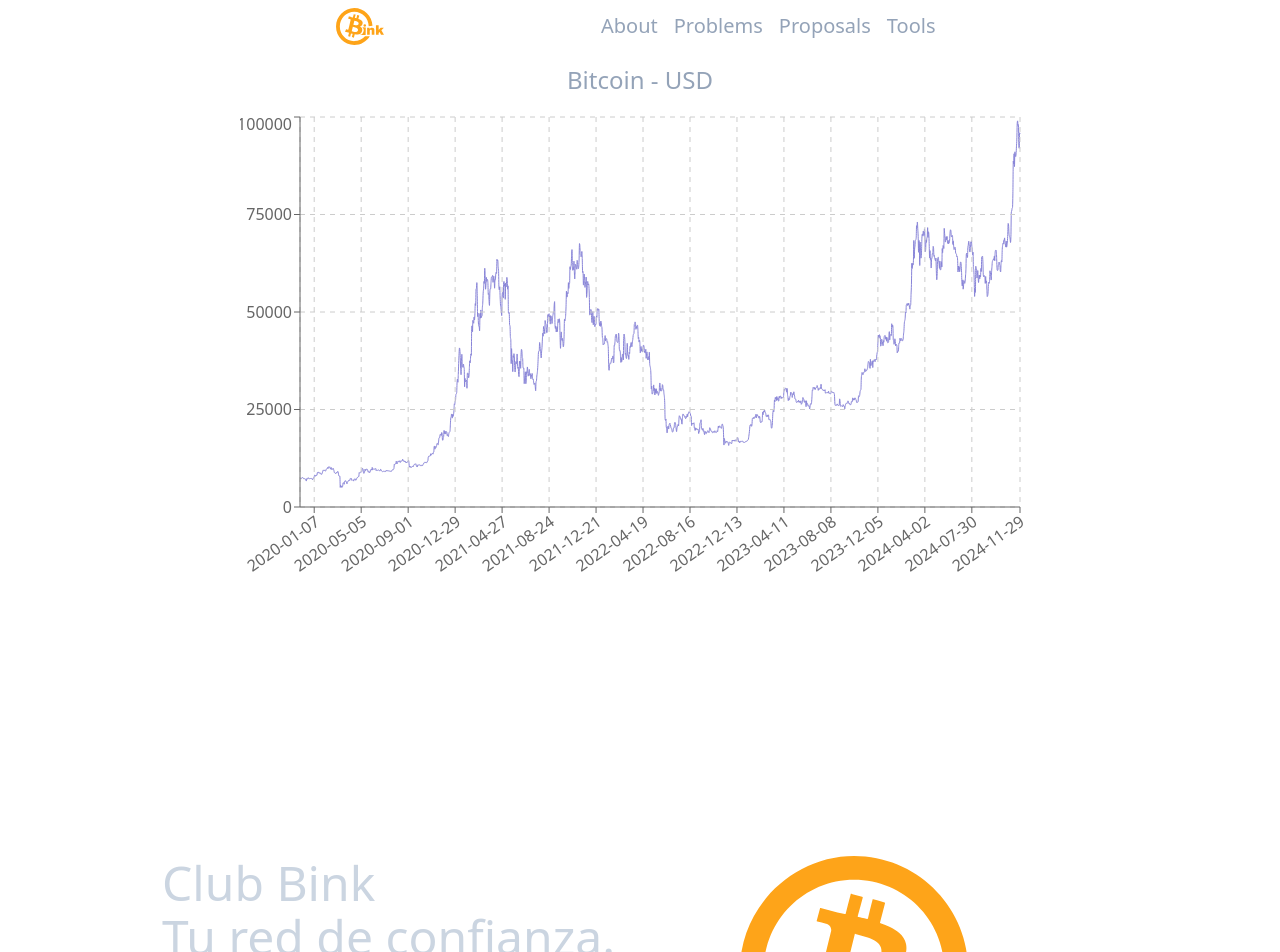
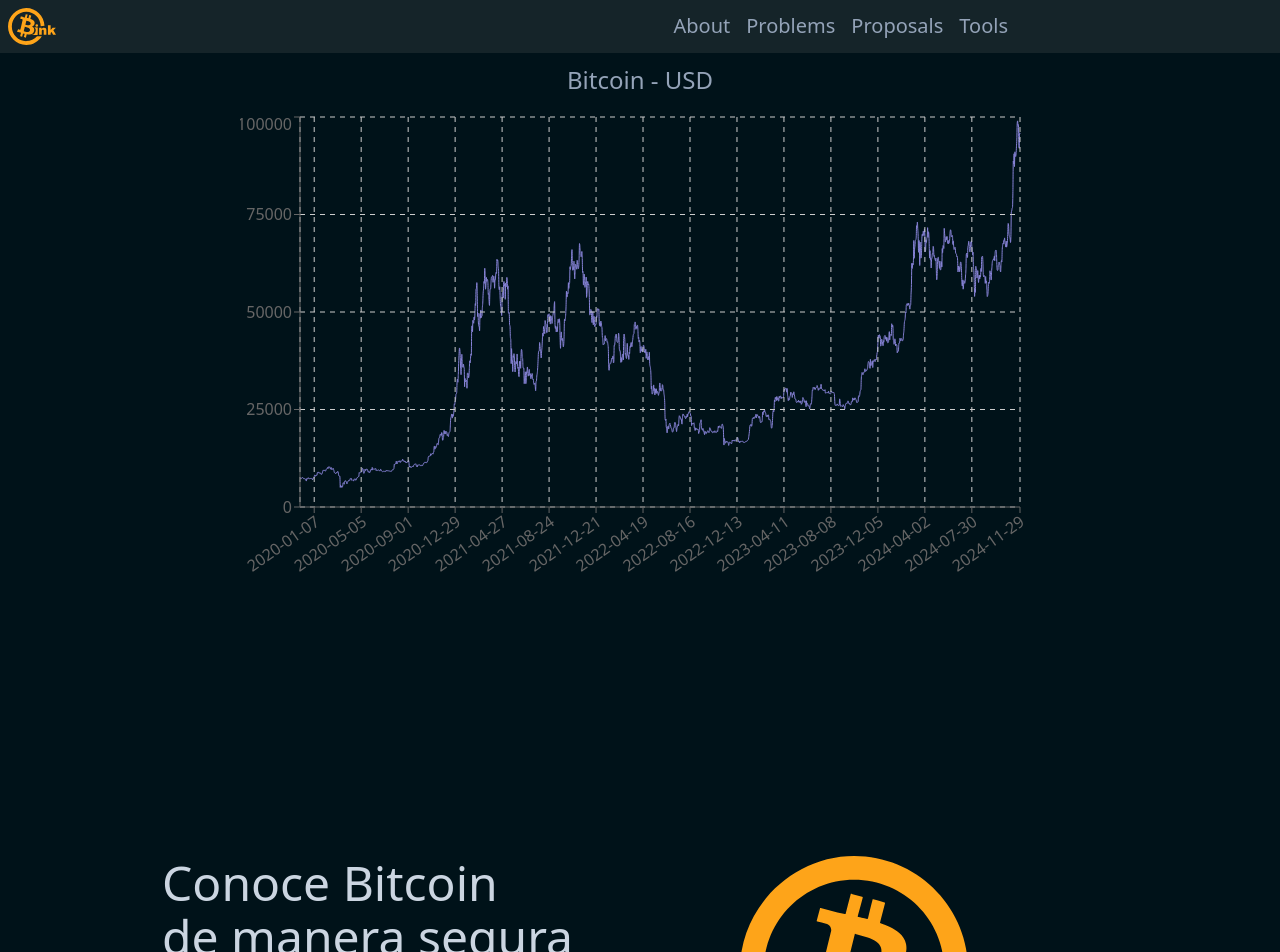
Before and after one commit to Sharmaz/club-bink, a React (Vite) app: page / in a window 1280 px wide. Shown: the top 952 px of the page. Built offline with nearby package versions, Linux system fonts and the light colour scheme.

Commit message:
change nav and slogan

```diff
--- a/src/components/Hero.jsx
+++ b/src/components/Hero.jsx
@@ -10,8 +10,8 @@ function Hero() {
 
   return (
     <section ref={ref} className="text-2xl text-slate-300 mx-4 mb-10 mt-36 md:text-5xl max-w-screen-lg md:pl-8 md:mx-auto relative">
-      <span className="block relative p-[3px_2px] hero-style before:content-['Club Bink,'] before:orange-gradient before:animation-delay-0">Club Bink</span>
-      <span className="block relative p-[3px_2px] hero-style before:content-['Tu red de confianza para intercambio de Bitcoins'] before:red-gradient before:animation-delay-3">Tu red de confianza.</span>
+      <span className="block relative p-[3px_2px] hero-style before:content-['Club Bink,'] before:orange-gradient before:animation-delay-0">Conoce Bitcoin</span>
+      <span className="block relative p-[3px_2px] hero-style before:content-['Tu red de confianza para intercambio de Bitcoins'] before:red-gradient before:animation-delay-3">de manera segura</span>
       <div className={`absolute top-0 right-0 md:right-8 transition-all ease-in-out duration-300 ${isVisible ? 'md:opacity-100 md:-translate-x-20' : 'md:opacity-0'}`}>
         <img
           className="w-28 md:w-full"
--- a/src/index.css
+++ b/src/index.css
@@ -4,9 +4,14 @@
 
 html {
   @apply text-slate-400 scroll-smooth;
+  background-color: #001219;
 }
 
 .hamburger-element {
   @apply bg-slate-500 absolute w-8 h-[3px]
   transition-all ease-in-out delay-100;
 }
+
+.landPage-header {
+  background-color: #152429;
+}
--- a/src/layout/Header.jsx
+++ b/src/layout/Header.jsx
@@ -1,5 +1,6 @@
 import { useState } from 'react';
 import BinkLogo from '../assets/images/bink_logo.svg';
+import '../index.css';
 
 function Header() {
   const [show, setShow] = useState(false);
@@ -9,8 +10,8 @@ function Header() {
   }
 
   return (
-    <header className="fixed w-full top-0 z-20 backdrop-blur">
-      <nav className="flex items-center justify-between md:justify-evenly py-2 relative max-w-screen-lg mx-auto">
+    <header className="fixed w-full top-0 z-20 backdrop-blur landPage-header">
+      <nav className="flex items-center justify-between py-2 px-2 relative max-w-screen-lg">
         <a href="/me" className="ml-4 md:ml-0">
           <div className="flex items-center">
             <img src={BinkLogo} width={48} height={48} alt="Club Bink Logo" />
```
Also changed, not shown: 1 other file (tests, documents, lock files or other folders).
